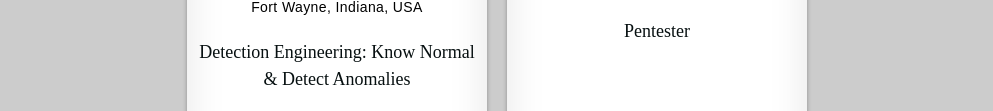
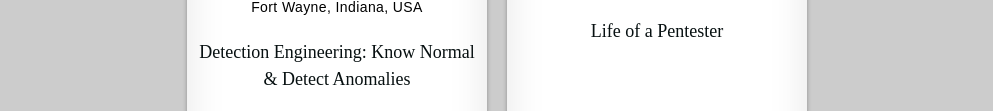
Before and after one commit to bsidesjaipur/bsides.jaipur, a plain HTML site: page speaker.html in a window 1280 px wide. Shown: the part 423-534 px from the top of the page, without its empty margins (143-1136 px from the left). Drawn offline with nearby package versions, Linux system fonts and the light colour scheme.

Commit message:
Update speaker.html

```diff
--- a/speaker.html
+++ b/speaker.html
@@ -99,7 +99,7 @@
         <div class="front__text">
           <h3 class="front__text-header">Nikhil Srivastav</h3>
           <p class="front__text-para"><i class="fas fa-map-marker-alt front-icons"></i>Founder BSides Ahmedabad</p>
-          <span>Pentester</span>
+          <span>Life of a Pentester</span>
         </div>
       </div>
       <div class="back">
```
